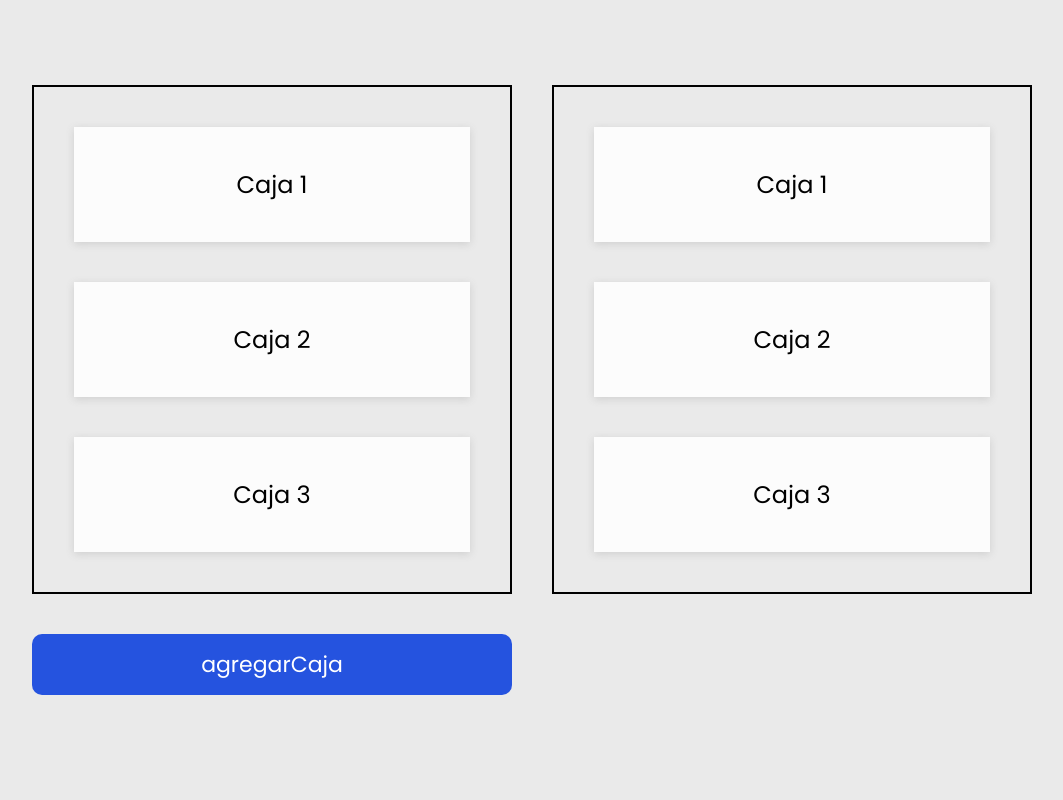
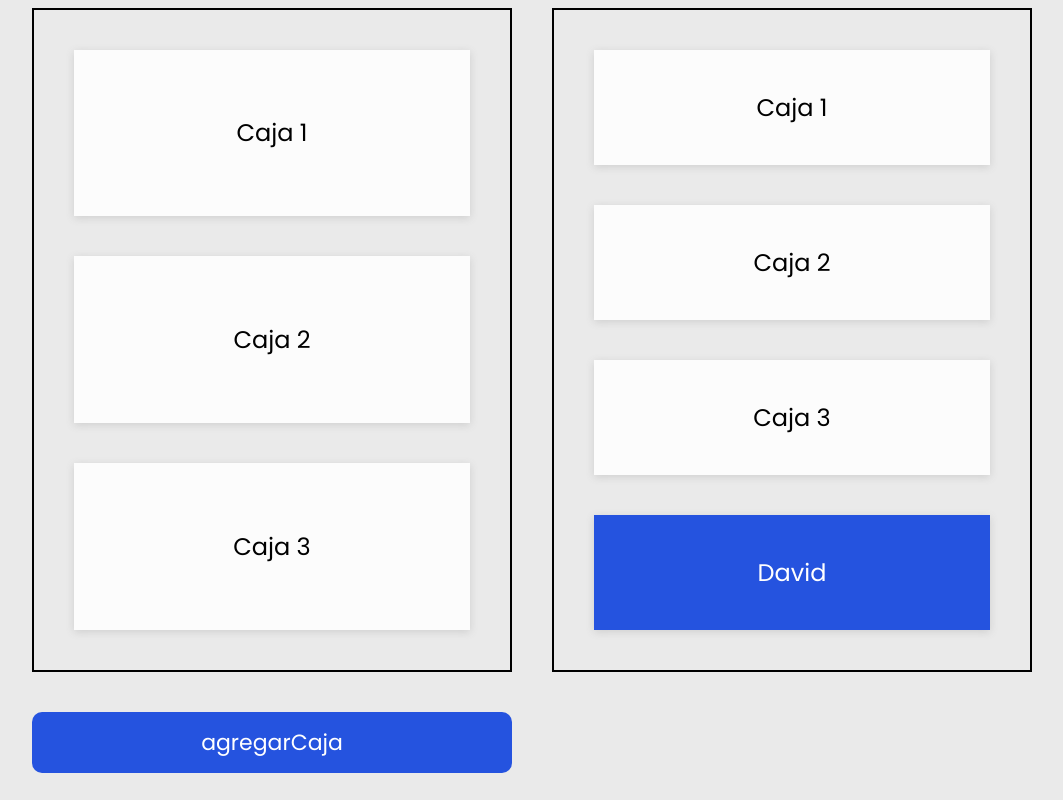
Before and after one commit to javavid/CURSO_JS1.2, a plain HTML site: page DOM/index.html in a window 1280 px wide. Both pictures are taken after a click on the button "agregarCaja". Shown: the whole page, without its empty margins (108-1171 px from the left). Drawn offline with Linux system fonts and the light colour scheme.

Commit message:
actual1/2/2024

```diff
--- a/DOM/creandoElementos.js
+++ b/DOM/creandoElementos.js
@@ -8,17 +8,17 @@ const agregarCaja = () => {
 	/*
 		📌 2. Agregamos texto y atributos
 	*/
-	nuevaCaja.innerText = 'Nueva Caja!';
+	nuevaCaja.innerText = 'David';
 	// nuevaCaja.setAttribute('id', 'nuevo-id');
 	nuevaCaja.setAttribute('class', 'caja activa');
 
 	/*
 		📌 3. Agregamos el elemento al DOM
 	*/
-	const contenedor = document.getElementById('contenedor1');
+	const contenedor = document.getElementById('contenedor2');
 
 	// .appendChild() - Agrega un elemento al final
-	// contenedor.appendChild(nuevaCaja);
+	 contenedor.appendChild(nuevaCaja);
 
 	/* .insertAdjacentElement() - Nos permite agregar un elemento
 	Valores:
@@ -30,5 +30,5 @@ const agregarCaja = () => {
 	// contenedor.insertAdjacentElement('afterbegin', nuevaCaja);
 
 	// .replaceWith() - Nos permite remplazar el elemento por otro
-	document.querySelector('#contenedor1 .caja').replaceWith(nuevaCaja);
+	//document.querySelector('#contenedor1 .caja').replaceWith(nuevaCaja);
 };
--- a/DOM/index.html
+++ b/DOM/index.html
@@ -19,7 +19,7 @@
             <div class="caja">Caja 2</div>
             <div class="caja">Caja 3</div>
         </div>
-        <button id="agregarCaja">agregarCaja</button>
+        <button onclick="agregarCaja()">agregarCaja</button>
 
     </div>
 </body>
```
Also changed, not shown: DOM/eliminarElemento.js (added).
